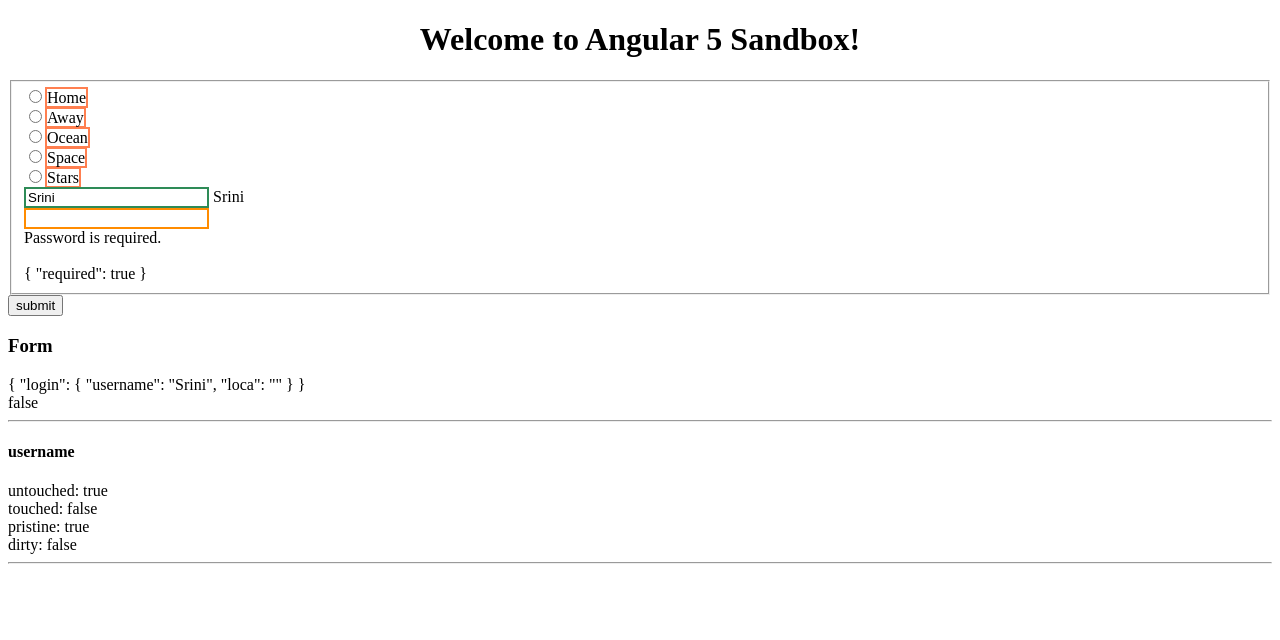
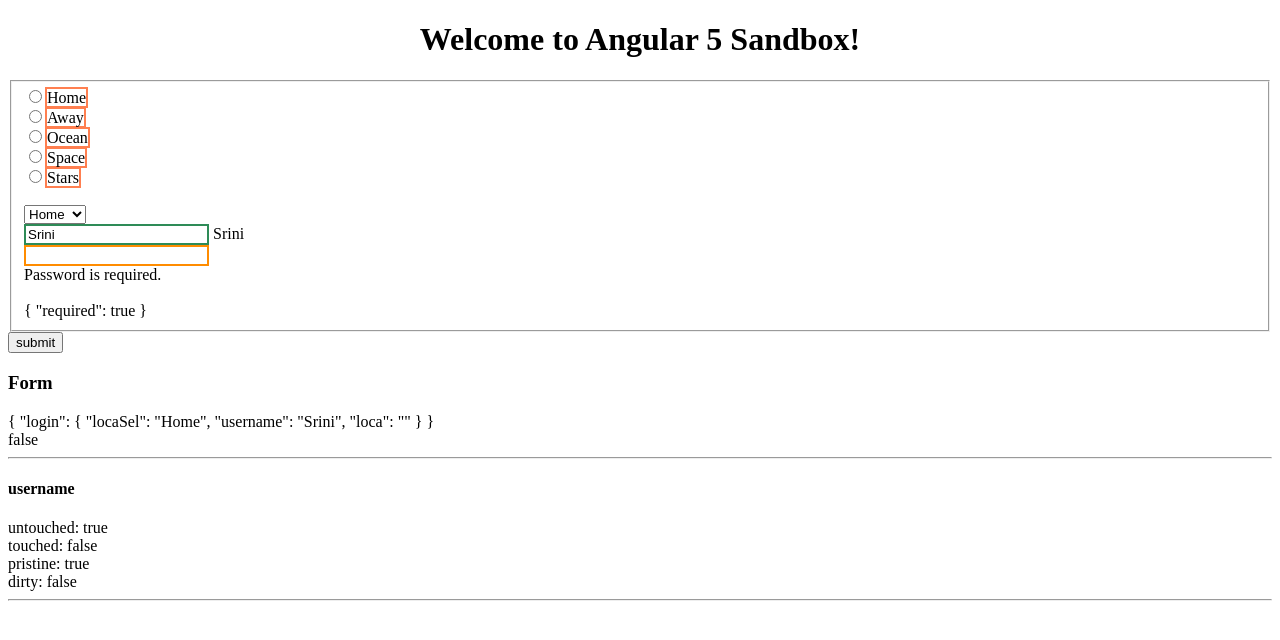
Before and after one commit to sri-ni/ng5-proj, an Angular app: page / in a window 1280 px wide. Shown: the top 640 px of the page. Built offline with nearby package versions, Linux system fonts and the light colour scheme.

Commit message:
Added select drop-down example.

```diff
--- a/src/app/app.component.html
+++ b/src/app/app.component.html
@@ -17,6 +17,15 @@
              type="radio">
       <label [attr.for]="location">{{location}}</label>
     </div>
+    <br>
+    <select name="locaSel"
+            [ngModel]="locations[0]">
+      <option *ngFor="let location of locations"
+        [value]="location">
+        {{location}}
+      </option>
+    </select>
+    <br>
     <input name="username"
       required
       type="text"
```
